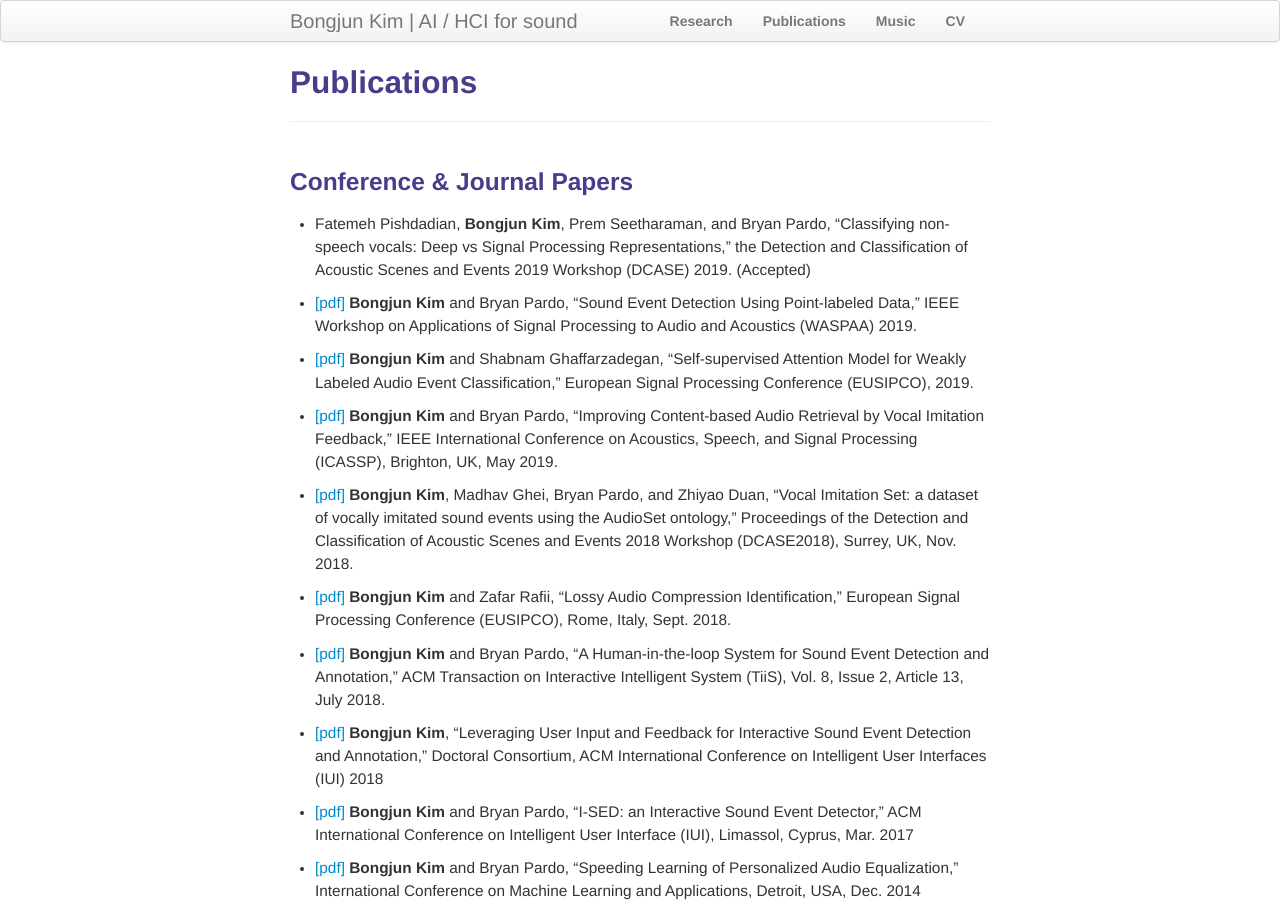
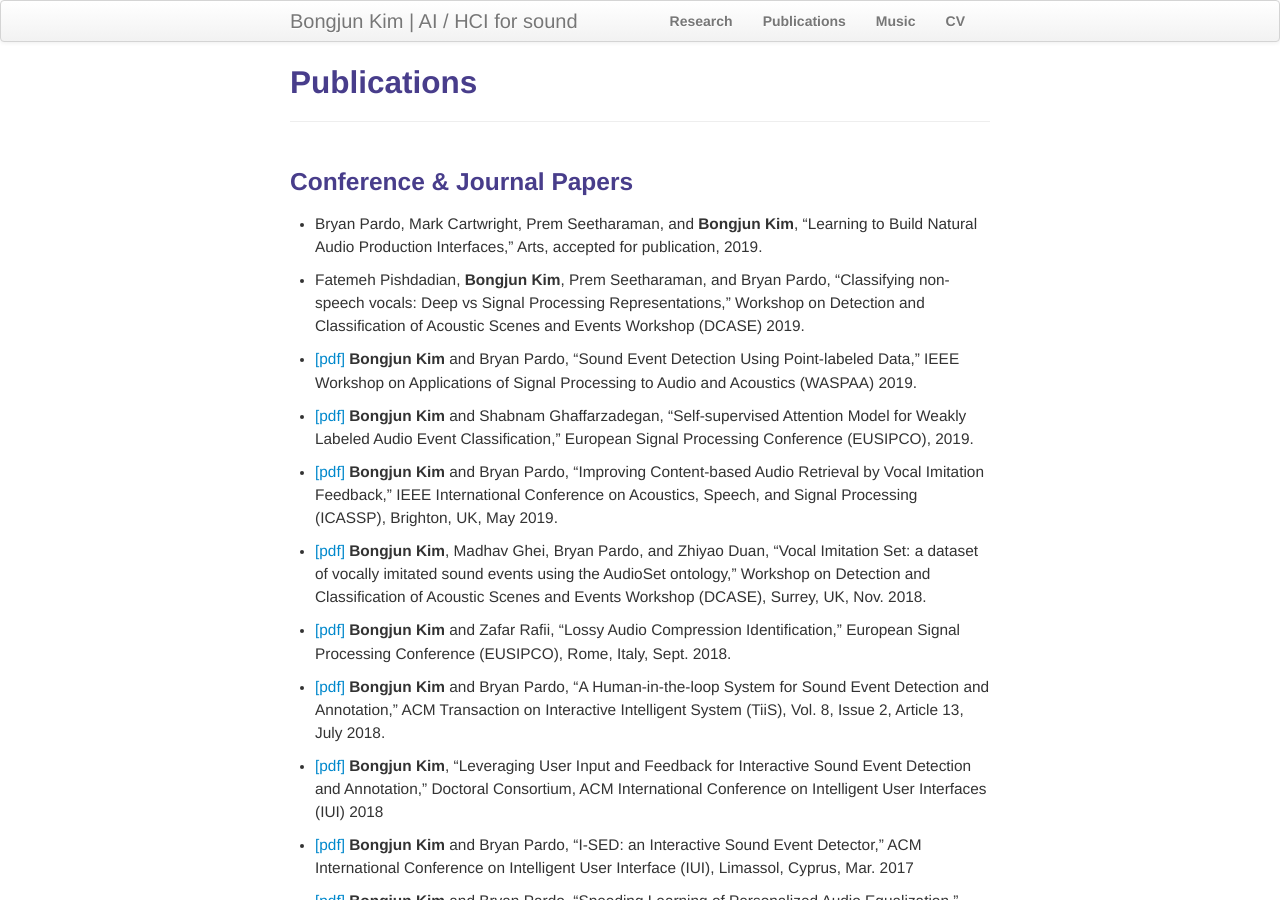
Before and after one commit to bongjun/bongjun.github.io, a Jekyll site: the page built from pages/publications.md, in a window 1280 px wide and 900 px high. Built offline with Jekyll 4.4.1, drawn with Linux system fonts in a browser that asks for light colours.

Commit message:
Update publications.md

```diff
--- a/pages/publications.md
+++ b/pages/publications.md
@@ -6,7 +6,9 @@ description: Bongjun Kim's publications
 
 ### Conference & Journal Papers
 
-* Fatemeh Pishdadian, **Bongjun Kim**, Prem Seetharaman, and Bryan Pardo, "Classifying non-speech vocals: Deep vs Signal Processing Representations," the Detection and Classification of Acoustic Scenes and Events 2019 Workshop (DCASE) 2019. (Accepted)
+* Bryan Pardo, Mark Cartwright, Prem Seetharaman, and **Bongjun Kim**, "Learning to Build Natural Audio Production Interfaces," Arts, accepted for publication, 2019.
+
+* Fatemeh Pishdadian, **Bongjun Kim**, Prem Seetharaman, and Bryan Pardo, "Classifying non-speech vocals: Deep vs Signal Processing Representations," Workshop on Detection and Classification of Acoustic Scenes and Events Workshop (DCASE) 2019.
 
 * [[pdf]]({{ BASE_PATH }}/pages/files/papers/waspaa_2019_kim.pdf) **Bongjun Kim** and Bryan Pardo, "Sound Event Detection Using Point-labeled Data," IEEE Workshop on Applications of Signal Processing to Audio and Acoustics (WASPAA) 2019.
 
@@ -14,7 +16,7 @@ description: Bongjun Kim's publications
 
 * [[pdf]]({{ BASE_PATH }}/pages/files/papers/icassp19_Kim.pdf) **Bongjun Kim** and Bryan Pardo, "Improving Content-based Audio Retrieval by Vocal Imitation Feedback," IEEE International Conference on Acoustics, Speech, and Signal Processing (ICASSP), Brighton, UK, May 2019.
 
-* [[pdf]]({{ BASE_PATH }}/pages/files/papers/DCASE2018Workshop_Kim_135.pdf) **Bongjun Kim**, Madhav Ghei, Bryan Pardo, and Zhiyao Duan, "Vocal Imitation Set: a dataset of vocally imitated sound events using the AudioSet ontology," Proceedings of the Detection and Classification of Acoustic Scenes and Events 2018 Workshop (DCASE2018), Surrey, UK, Nov. 2018.
+* [[pdf]]({{ BASE_PATH }}/pages/files/papers/DCASE2018Workshop_Kim_135.pdf) **Bongjun Kim**, Madhav Ghei, Bryan Pardo, and Zhiyao Duan, "Vocal Imitation Set: a dataset of vocally imitated sound events using the AudioSet ontology," Workshop on Detection and Classification of Acoustic Scenes and Events Workshop (DCASE), Surrey, UK, Nov. 2018.
 
 
 * [[pdf]]({{ BASE_PATH }}/pages/files/papers/Kim-Rafii_eusipco2018.pdf) **Bongjun Kim** and Zafar Rafii, "Lossy Audio Compression Identification," European Signal Processing Conference (EUSIPCO), Rome, Italy, Sept. 2018.
```
